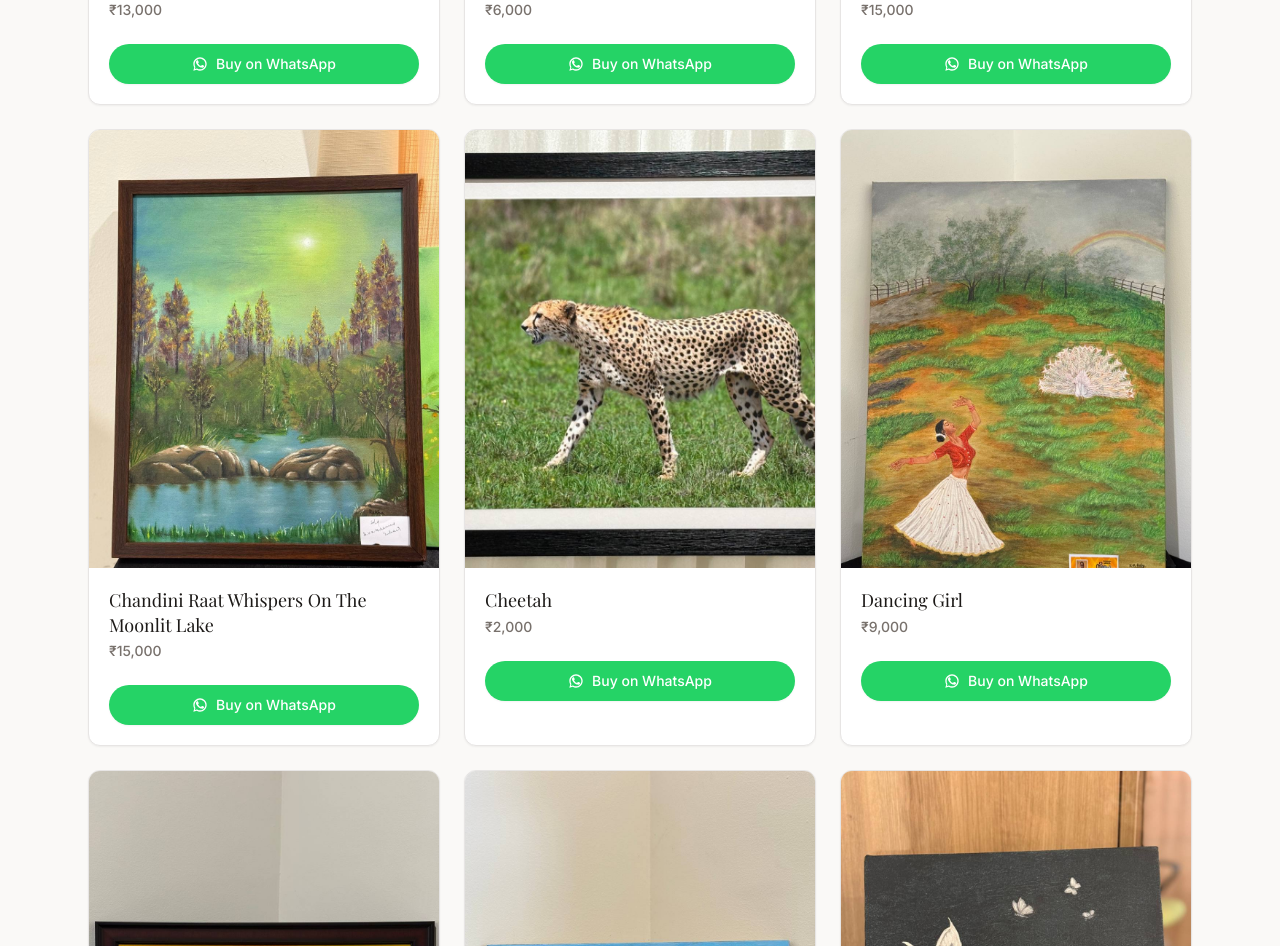
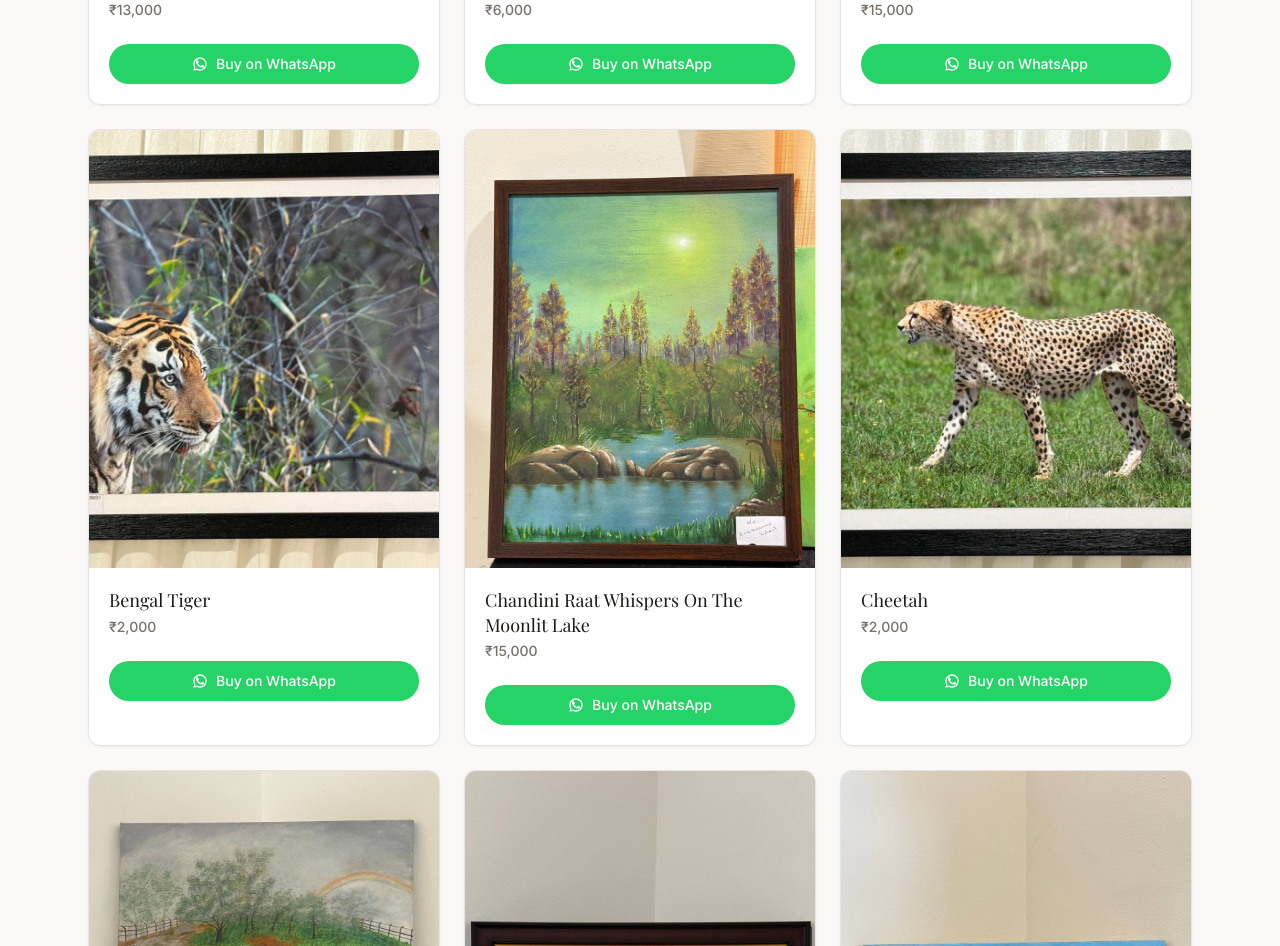
Before and after one commit to jasilmohmd/Art-catalogue, a Next.js app: page / in a window 1280 px wide. Shown: the part 1440-2386 px from the top of the page. Built offline with nearby package versions, Linux system fonts and the light colour scheme; a web font is replaced by a local one.

Commit message:
feat: add Bengal Tiger artwork

```diff
--- a/data/artworks.ts
+++ b/data/artworks.ts
@@ -28,6 +28,13 @@ export const artworks: Artwork[] = [
     name: "Bald Eagle",
     price: 15000,
     image: "/artworks/bald_eagle-15000.jpg",
+    available: true,
+  },
+  {
+    id: "bengal-tiger",
+    name: "Bengal Tiger",
+    price: 2000,
+    image: "/artworks/bengal_tiger-2000.jpg",
     available: true,
   },
   {
```
Also changed, not shown: public/artworks/bengal_tiger-2000.jpg (added).
